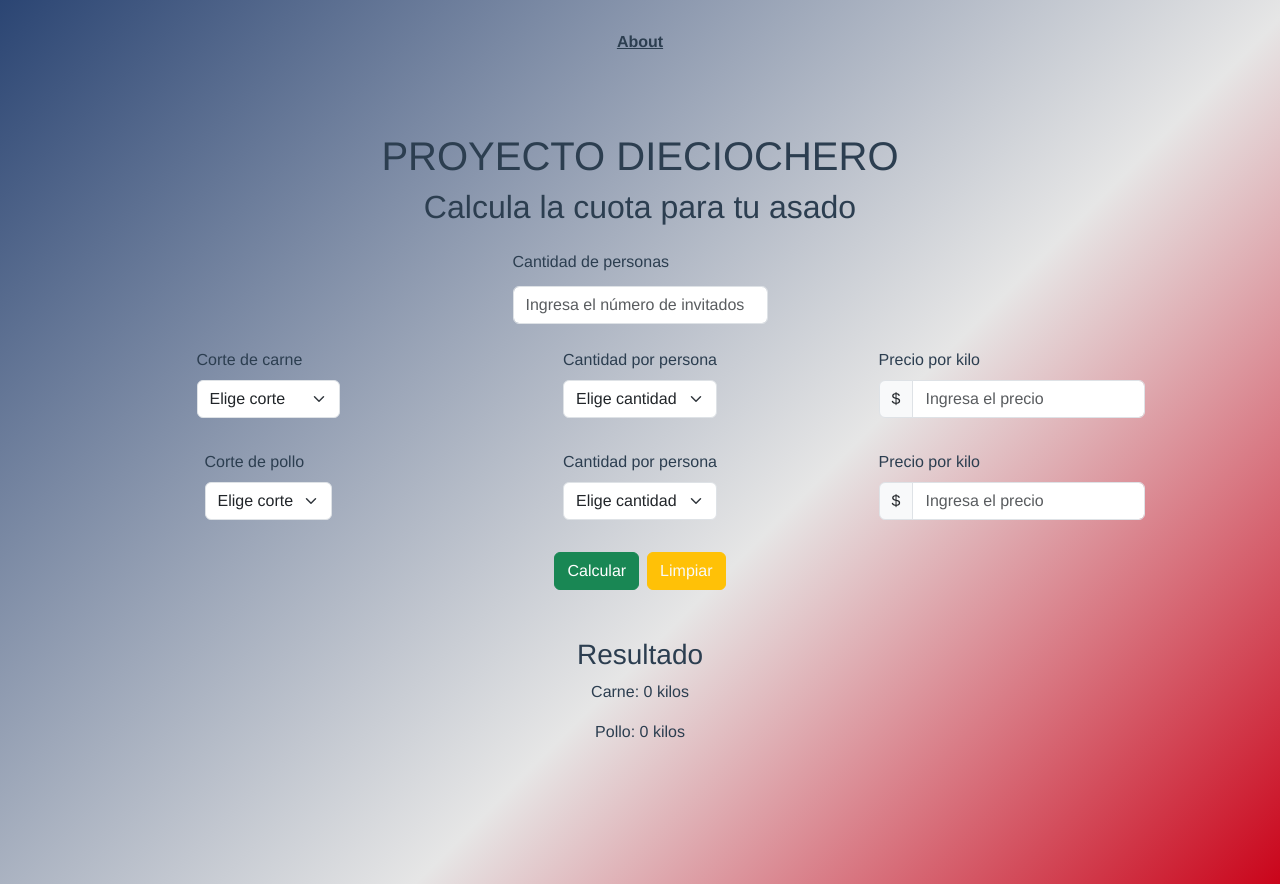
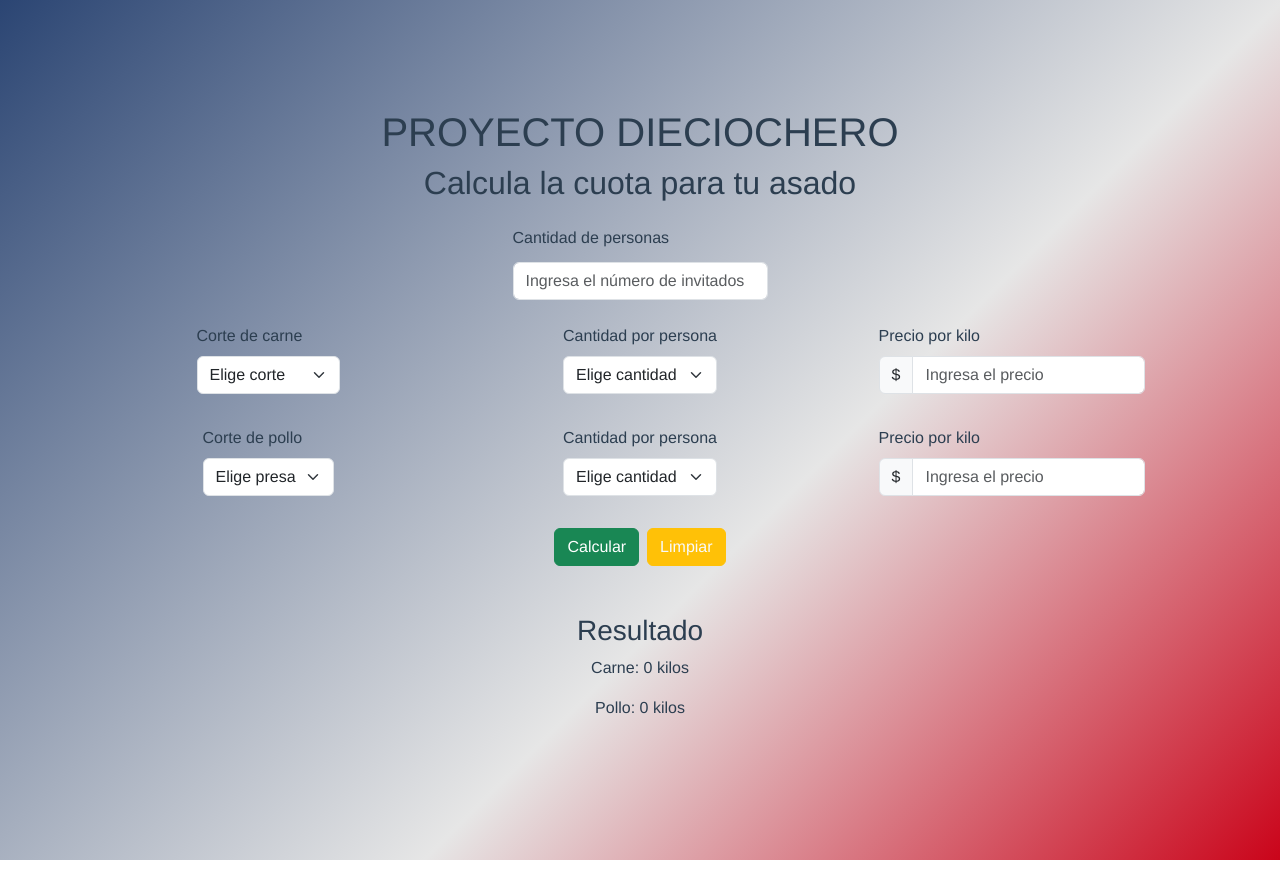
Before and after one commit to Klaulara/Proyecto-tikitikiti, a Vue app: page / in a window 1280 px wide. After the commit the page ends 860 px from the top, so only its background shows below. Built offline with nearby package versions, Linux system fonts and the light colour scheme.

Commit message:
nada nuevo

```diff
--- a/src/App.vue
+++ b/src/App.vue
@@ -1,7 +1,7 @@
 <template>
   <nav>
     <!-- <router-link to="/">Home</router-link> | -->
- <router-link to="/about">About</router-link>
+ <!-- <router-link to="/about">About</router-link> -->
   </nav>
   <router-view/>
 </template>
--- a/src/views/HomeView.vue
+++ b/src/views/HomeView.vue
@@ -15,7 +15,7 @@
           id="exampleFormControlInput1"
           placeholder="Ingresa el número de invitados"
           min="2"
-          pattern="^[2-9][0-9]*$"
+          pattern="^[1-9][0-9]*$"
         />
       </div>
       <div class="d-flex flex-row text-start">
@@ -32,9 +32,9 @@
               <option aria-label="Disabled select example" disabled>
                 {{ corteCarne }}
               </option>
-              <option value="">Abastero</option>
-              <option value="">Lomo liso</option>
-              <option value="">Lomo vetado</option>
+              <option value="Abastero">Abastero</option>
+              <option value="Lomo liso">Lomo liso</option>
+              <option value="Lomo vetado">Lomo vetado</option>
             </select>
           </div>
         </div>
@@ -88,9 +88,9 @@
               <option aria-label="Disabled select example" disabled>
                 {{ cortePollo }}
               </option>
-              <option value="">Alitas</option>
-              <option value="">Truto corto</option>
-              <option value="">Truto largo</option>
+              <option value="Alitas">Alitas</option>
+              <option value="Truto corto">Truto corto</option>
+              <option value="Truto largo">Truto largo</option>
             </select>
           </div>
         </div>
@@ -371,7 +371,7 @@ export default {
       cantidadCarne: "Elige cantidad",
       cantidadPollo: "Elige cantidad",
       corteCarne: "Elige corte",
-      cortePollo: "Elige corte",
+      cortePollo: "Elige presa",
       precioKilo: "Ingresa el precio",
       totalCarne: 0,
       totalPollo: 0,
```
